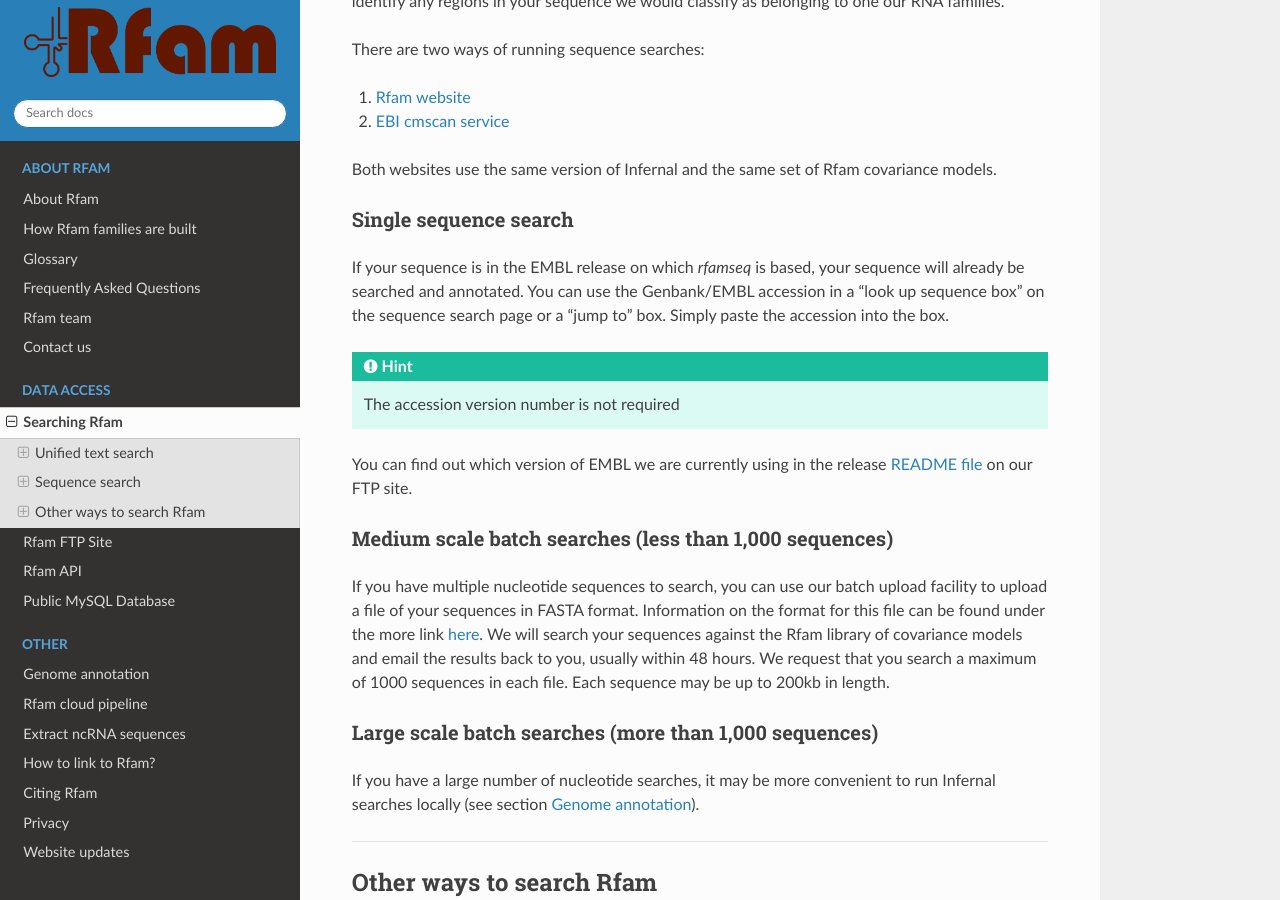
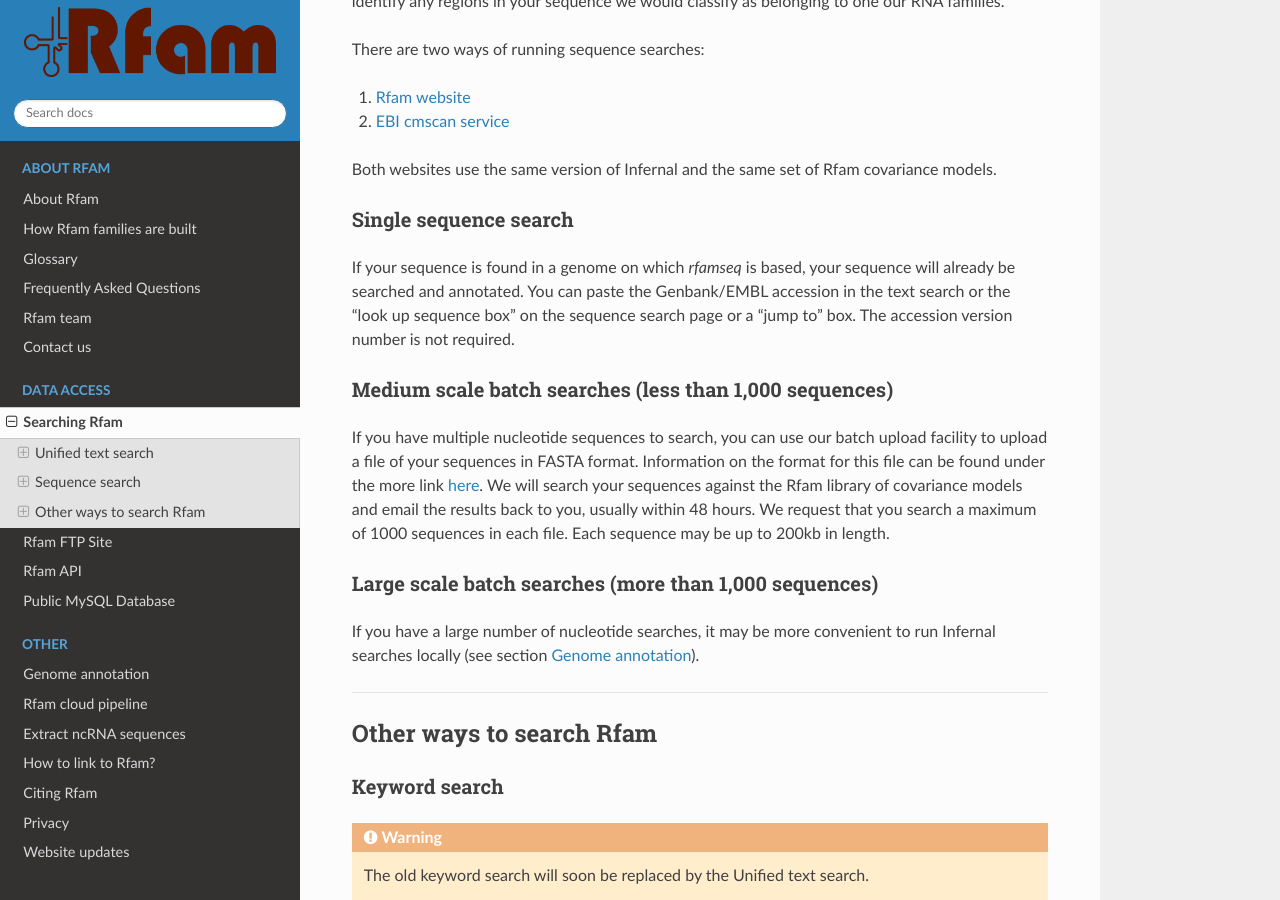
Before and after one commit to Rfam/rfam-docs, a Sphinx documentation site: the page built from docs/source/searching-rfam.rst, in a window 1280 px wide and 900 px high, scrolled down 1901 px. Built offline with Sphinx 7.4.7 and the Read the Docs theme 2.0.0, drawn with Linux system fonts in a browser that asks for light colours.

Commit message:
Discuss genomes instead of old EMBL rfamseq in sequence search

```diff
--- a/docs/source/searching-rfam.rst
+++ b/docs/source/searching-rfam.rst
@@ -74,18 +74,10 @@
 Single sequence search
 ^^^^^^^^^^^^^^^^^^^^^^
 
-If your sequence is in the EMBL release on which *rfamseq* is based, your
-sequence will already be searched and annotated. You can use the
-Genbank/EMBL accession in a "look up sequence box" on the sequence
-search page or a "jump to" box. Simply paste the accession into
-the box.
-
-.. HINT::
-  The accession version number is not required
-
-You can find out which version of EMBL we are currently using in the
-release `README file <ftp://ftp.ebi.ac.uk/pub/databases/Rfam/CURRENT/README>`_
-on our FTP site.
+If your sequence is found in a genome on which *rfamseq* is based, your
+sequence will already be searched and annotated. You can paste the
+Genbank/EMBL accession in the text search or the "look up sequence box" on the sequence
+search page or a "jump to" box. The accession version number is not required.
 
 Medium scale batch searches (less than 1,000 sequences)
 ^^^^^^^^^^^^^^^^^^^^^^^^^^^^^^^^^^^^^^^^^^^^^^^^^^^^^^^
```
